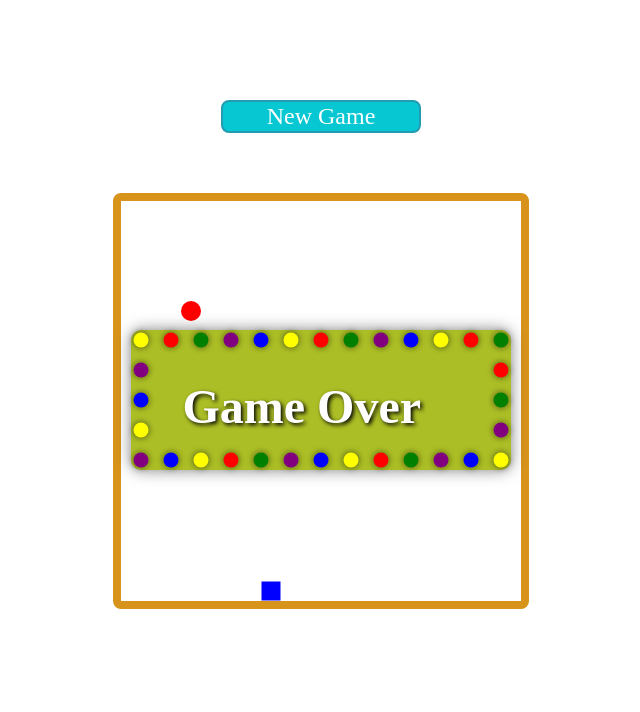
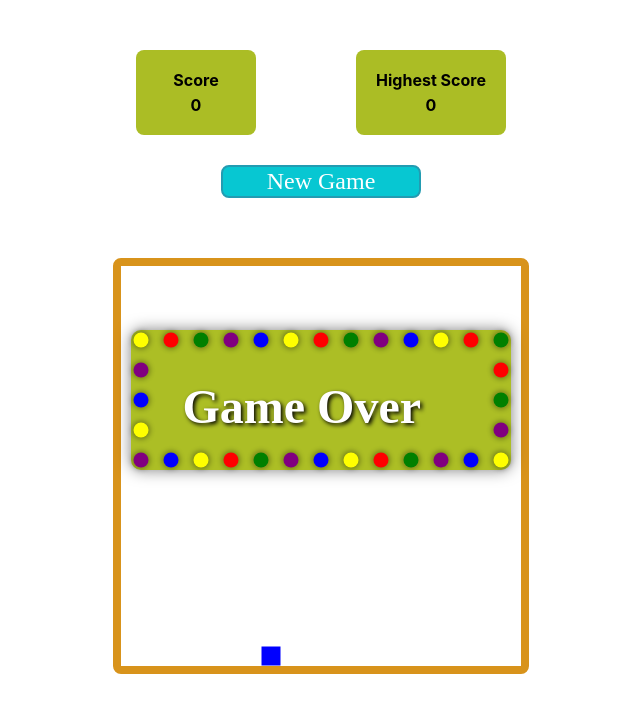
Before and after one commit to spaceInvaders007/SnakeGame, a React (Create React App) app: page / in a window 1280 px wide. Shown: the top 712 px of the page, without its empty margins (319-959 px from the left). Built offline with nearby package versions, Linux system fonts and the light colour scheme.

Commit message:
Score and Highest Score added

```diff
--- a/src/App.tsx
+++ b/src/App.tsx
@@ -6,7 +6,7 @@ import { SnakeGame } from "./components/snakeGame/SnakeGame";
 function App() {
   return (
     <div className="App">
-      <div style={{marginTop: '100px'}}>
+      <div style={{marginTop: '50px'}}>
         <SnakeGame />
       </div>
       {/* <header className="App-header">
--- a/src/components/snakeGame/NewGameButton.tsx
+++ b/src/components/snakeGame/NewGameButton.tsx
@@ -19,6 +19,7 @@ export const NewGameButton: FC<RestartButtonProps> = ({ onClick, gameOver }) =>
         background: "#07c7d2",
         color: "white",
         border: "2px solid #239cb2",
+        cursor: "pointer",
       }}
     >
       New Game
--- /dev/null
+++ b/src/components/snakeGame/Score.tsx
@@ -0,0 +1,42 @@
+import { ScriptElementKind } from "typescript";
+
+interface ScoreProps {
+  score: number;
+  highestScore: number;
+}
+
+export const Score = ({ score, highestScore }: ScoreProps) => {
+  return (
+    <div style={{ margin: "0 auto 30px auto", display: "flex" }}>
+      <div
+        style={{
+          marginRight: "100px",
+          background: "#abbd25",
+          padding: "20px",
+          borderRadius: "8px",
+          width: "80px",
+          display: "flex",
+          flexDirection: "column",
+          fontWeight: "bold"
+        }}
+      >
+        <span style={{ marginBottom: "5px" }}>Score</span>
+        <span>{score}</span>
+      </div>
+      <div
+        style={{
+          background: "#abbd25",
+          padding: "20px",
+          borderRadius: "8px",
+          width: "110px",
+          display: "flex",
+          flexDirection: "column",
+          fontWeight: "bold"
+        }}
+      >
+        <span style={{ marginBottom: "5px" }}>Highest Score</span>
+        <span>{highestScore}</span>{" "}
+      </div>
+    </div>
+  );
+};
--- a/src/components/snakeGame/SnakeGame.tsx
+++ b/src/components/snakeGame/SnakeGame.tsx
@@ -1,6 +1,7 @@
 import React, { useRef, useEffect, useState } from "react";
 import { GameOver } from "./GameOver";
 import { NewGameButton } from "./NewGameButton";
+import { Score } from "./Score";
 
 const radius = 10;
 const moveAmount = 2 * radius;
@@ -40,10 +41,13 @@ const checkSelfCollision = (
 };
 
 const initialFoodRandomPosition = generateRandomGridPosition();
-const initialSnakePosition = {x: 150, y: 30};
-
+const initialSnakePosition = { x: 150, y: 30 };
 
 export const SnakeGame: React.FC = () => {
+  const [score, setScore] = useState(0);
+  const [highestScore, setHighestScore] = useState(() => {
+    return Number(localStorage.getItem("highestScore") || 0);
+  });
   const [gameOver, setGameOver] = useState<boolean>(false);
 
   const canvasRef = useRef<HTMLCanvasElement | null>(null);
@@ -123,6 +127,9 @@ export const SnakeGame: React.FC = () => {
           if (movementInterval.current !== null) {
             clearInterval(movementInterval.current);
           }
+          if (score > highestScore) {
+            setHighestScore(score);
+          }
           return prevSnake;
         }
 
@@ -130,6 +137,7 @@ export const SnakeGame: React.FC = () => {
 
         if (checkCollision(newHead, foodPos)) {
           setFoodPos(generateRandomGridPosition());
+          setScore((prev) => prev + 1);
         } else {
           newSnake.pop();
         }
@@ -191,15 +199,21 @@ export const SnakeGame: React.FC = () => {
     }
   }, [snake, foodPos]);
 
+  useEffect(() => {
+    localStorage.setItem("highestScore", highestScore.toString());
+  }, [highestScore]);
+
   const handleRestartClick = () => {
     setSnake([initialSnakePosition]);
     setFoodPos(generateRandomGridPosition());
     setCurrentDirection({ x: 0, y: 1 });
     setGameOver(false);
+    setScore(0);
   };
 
   return (
-    <div style={{display: "flex", flexDirection: "column"}}>
+    <div style={{ display: "flex", flexDirection: "column" }}>
+      <Score score={score} highestScore={highestScore} />
       <NewGameButton onClick={handleRestartClick} gameOver={!!gameOver} />
 
       {gameOver ? <GameOver /> : null}
```
